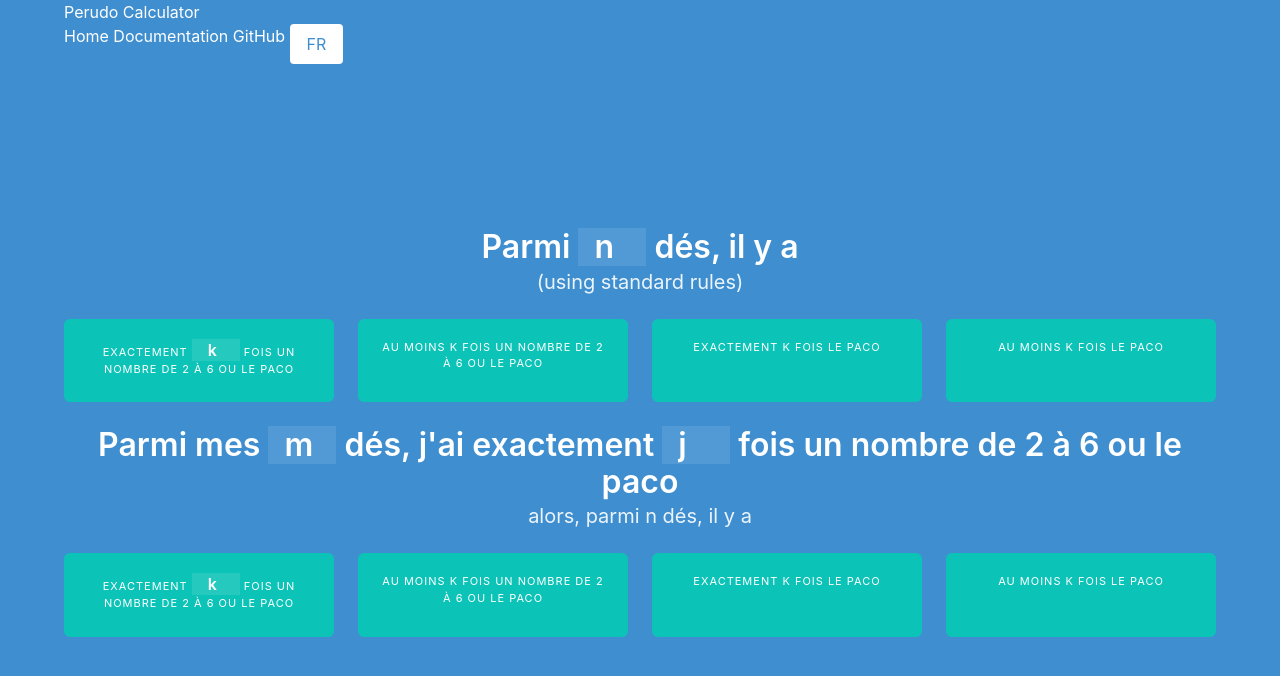
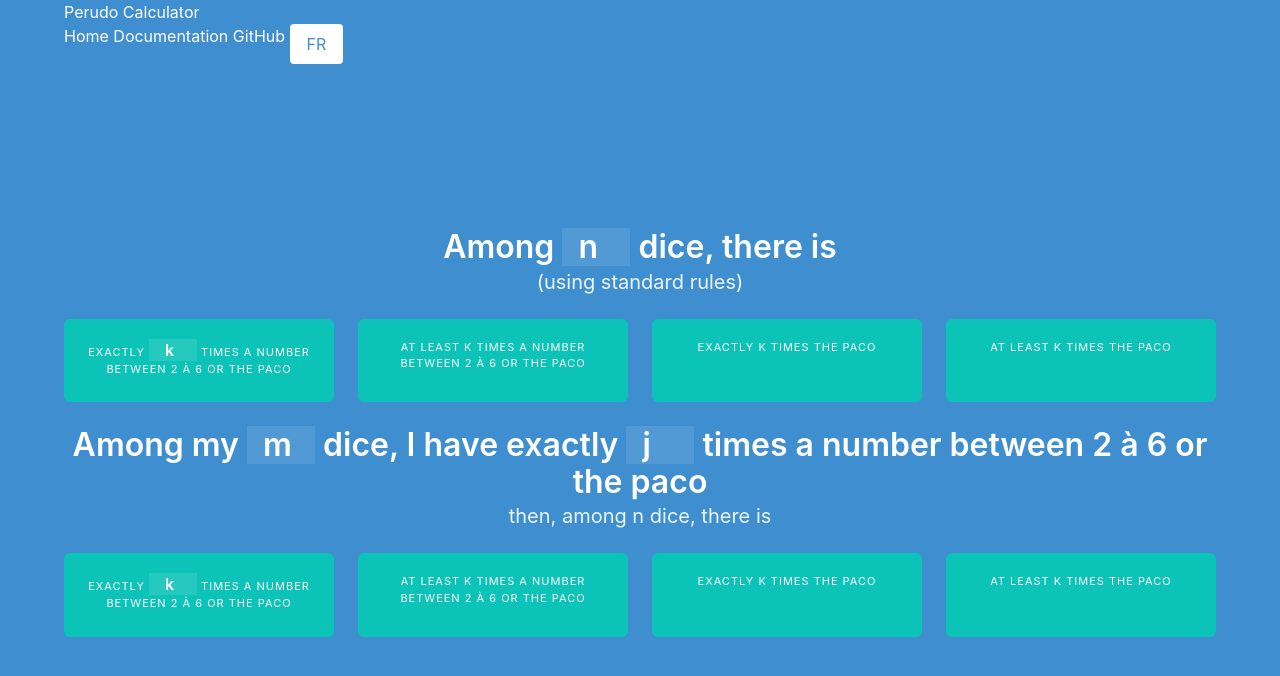
Before and after one commit to mmorainville/perudo-calculator, a Nuxt app: page / in a window 1280 px wide. Shown: the top 676 px of the page. Built offline with nearby package versions, Linux system fonts and the light colour scheme.

Commit message:
feat: add translations

```diff
--- a/locales/en.json
+++ b/locales/en.json
@@ -3,7 +3,14 @@
     "home": "Home"
   },
   "index": {
-    "subtitle": "(using standard rules)"
+    "title": "Among {0} dice, there is",
+    "subtitle": "(using standard rules)",
+    "Pankl": "exactly {0} times a number between 2 à 6 or the paco",
+    "Pankl_sum": "at least {0} times a number between 2 à 6 or the paco",
+    "Pankpaco": "exactly {0} times the paco",
+    "Pankpaco_sum": "at least {0} times the paco",
+    "titleConditional": "Among my {0} dice, I have exactly {1} times a number between 2 à 6 or the paco",
+    "subtitleConditional": "then, among {0} dice, there is"
   },
   "documentation": {
     "warning": "Warning",
--- a/locales/fr.json
+++ b/locales/fr.json
@@ -3,7 +3,14 @@
     "home": "Accueil"
   },
   "index": {
-    "subtitle": "(en règles normales)"
+    "title": "Parmi {0} dés, il y a",
+    "subtitle": "(en règles normales)",
+    "Pankl": "exactement {0} fois un nombre de 2 à 6 ou le paco",
+    "Pankl_sum": "au moins {0} fois un nombre de 2 à 6 ou le paco",
+    "Pankpaco": "exactement {0} fois le paco",
+    "Pankpaco_sum": "au moins {0} fois le paco",
+    "titleConditional": "Parmi mes {0} dés, j'ai exactement {1} fois un nombre de 2 à 6 ou le paco",
+    "subtitleConditional": "alors, parmi {0} dés, il y a"
   },
   "documentation": {
     "warning": "Attention",
--- a/pages/_lang/index.vue
+++ b/pages/_lang/index.vue
@@ -6,9 +6,9 @@
     <!-- Hero content: will be in the middle -->
     <div class="hero-body">
       <div class="container has-text-centered">
-        <h1 class="title">
-          Parmi <input v-model.number="n" class="c-input-number c-input-number--title" type="number" placeholder="n" :min="k || 1" step="1"> dés, il y a
-        </h1>
+        <i18n path="index.title" tag="h1" class="title">
+          <input v-model.number="n" class="c-input-number c-input-number--title" type="number" placeholder="n" :min="k || 1" step="1">
+        </i18n>
         <h2 class="subtitle">
           {{ $t('index.subtitle') }}
         </h2>
@@ -16,74 +16,70 @@
         <div class="tile is-ancestor c-values">
           <div class="tile is-parent">
             <div class="tile is-child box is-shadowless has-text-white c-values__block" :class="getBoxBackgroundColor(Pankl)">
-              <p class="heading">
-                exactement <input v-model.number="k" class="c-input-number c-input-number--heading" type="number" placeholder="k" min="0" :max="n" step="1">
-                fois un nombre de 2 à 6 ou le paco
-              </p>
+              <i18n path="index.Pankl" tag="p" class="heading">
+                <input v-model.number="k" class="c-input-number c-input-number--heading" type="number" placeholder="k" min="0" :max="n" step="1">
+              </i18n>
               <p class="title" :title="Pankl">{{ Pankl | percentage }}</p>
             </div>
           </div>
 
           <div class="tile is-parent">
             <div class="tile is-child box is-shadowless has-text-white c-values__block" :class="getBoxBackgroundColor(PAnkl)">
-              <p class="heading">au moins {{ k || 'k' }} fois un nombre de 2 à 6 ou le paco</p>
+              <i18n path="index.Pankl_sum" tag="p" class="heading">{{ k || 'k' }}</i18n>
               <p class="title" :title="PAnkl">{{ PAnkl | percentage }}</p>
             </div>
           </div>
 
           <div class="tile is-parent">
             <div class="tile is-child box is-shadowless has-text-white c-values__block" :class="getBoxBackgroundColor(Pankpaco)">
-              <p class="heading">exactement {{ k || 'k' }} fois le paco</p>
+              <i18n path="index.Pankpaco" tag="p" class="heading">{{ k || 'k' }}</i18n>
               <p class="title" :title="Pankpaco">{{ Pankpaco | percentage }}</p>
             </div>
           </div>
 
           <div class="tile is-parent">
             <div class="tile is-child box is-shadowless has-text-white c-values__block" :class="getBoxBackgroundColor(PAnkpaco)">
-              <p class="heading">au moins {{ k || 'k' }} fois le paco</p>
+              <i18n path="index.Pankpaco_sum" tag="p" class="heading">{{ k || 'k' }}</i18n>
               <p class="title" :title="PAnkpaco">{{ PAnkpaco | percentage }}</p>
             </div>
           </div>
         </div>
 
-        <h1 class="title">
-          Parmi mes <input v-model.number="m" class="c-input-number c-input-number--title" type="number" placeholder="m" min="1" :max="n > 5 ? 5 : n">
-          dés, j'ai exactement <input v-model.number="j" class="c-input-number c-input-number--title" type="number" placeholder="j" min="0" :max="m">
-          fois un nombre de 2 à 6 ou le paco
-        </h1>
-        <h2 class="subtitle">
-          alors, parmi {{ n || 'n' }} dés, il y a
-        </h2>
+        <i18n path="index.titleConditional" tag="h1" class="title">
+          <input v-model.number="m" class="c-input-number c-input-number--title" type="number" placeholder="m" min="1" :max="n > 5 ? 5 : n">
+          <input v-model.number="j" class="c-input-number c-input-number--title" type="number" placeholder="j" min="0" :max="m">
+        </i18n>
+        <i18n path="index.subtitleConditional" tag="h1" class="subtitle">
+          {{ n || 'n' }}
+        </i18n>
 
         <div class="tile is-ancestor c-values">
           <div class="tile is-parent">
             <div class="tile is-child box is-shadowless has-text-white c-values__block" :class="getBoxBackgroundColor(Pankl_mjl)">
-              <p class="heading">
-                exactement <input v-model.number="k" class="c-input-number c-input-number--heading" type="number" placeholder="k" min="0" :max="n" step="1">
-                fois un nombre de 2 à 6
-                ou le paco
-              </p>
+              <i18n path="index.Pankl" tag="p" class="heading">
+                <input v-model.number="k" class="c-input-number c-input-number--heading" type="number" placeholder="k" min="0" :max="n" step="1">
+              </i18n>
               <p class="title" :title="Pankl_mjl">{{ Pankl_mjl | percentage }}</p>
             </div>
           </div>
 
           <div class="tile is-parent">
             <div class="tile is-child box is-shadowless has-text-white c-values__block" :class="getBoxBackgroundColor(PAnkl_mjl)">
-              <p class="heading">au moins {{ k || 'k' }} fois un nombre de 2 à 6 ou le paco</p>
+              <i18n path="index.Pankl_sum" tag="p" class="heading">{{ k || 'k' }}</i18n>
               <p class="title" :title="PAnkl_mjl">{{ PAnkl_mjl | percentage }}</p>
             </div>
           </div>
 
           <div class="tile is-parent">
             <div class="tile is-child box is-shadowless has-text-white c-values__block" :class="getBoxBackgroundColor(Pankpaco_mjpaco)">
-              <p class="heading">exactement {{ k || 'k' }} fois le paco</p>
+              <i18n path="index.Pankpaco" tag="p" class="heading">{{ k || 'k' }}</i18n>
               <p class="title" :title="Pankpaco_mjpaco">{{ Pankpaco_mjpaco | percentage }}</p>
             </div>
           </div>
 
           <div class="tile is-parent">
             <div class="tile is-child box is-shadowless has-text-white c-values__block" :class="getBoxBackgroundColor(PAnkpaco_mjpaco)">
-              <p class="heading">au moins {{ k || 'k' }} fois le paco</p>
+              <i18n path="index.Pankpaco_sum" tag="p" class="heading">{{ k || 'k' }}</i18n>
               <p class="title" :title="PAnkpaco_mjpaco">{{ PAnkpaco_mjpaco | percentage }}</p>
             </div>
           </div>
```
